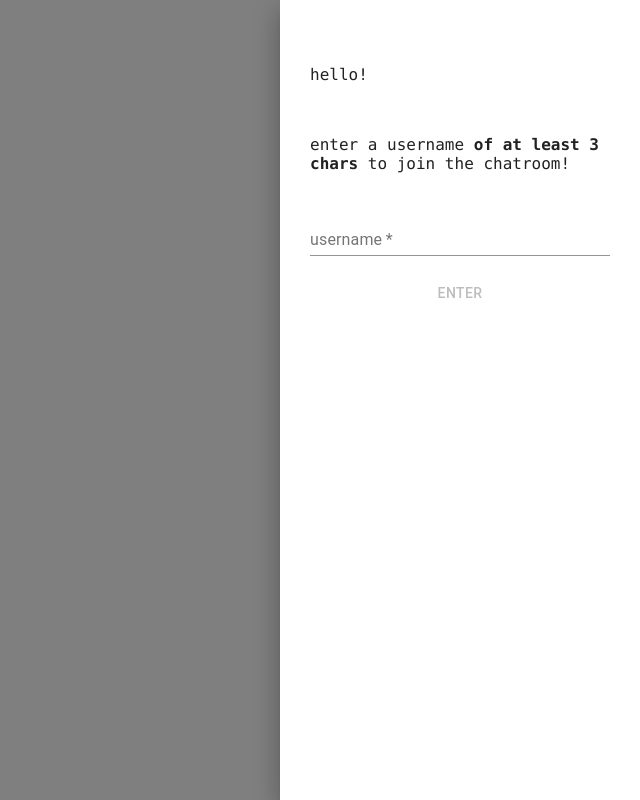
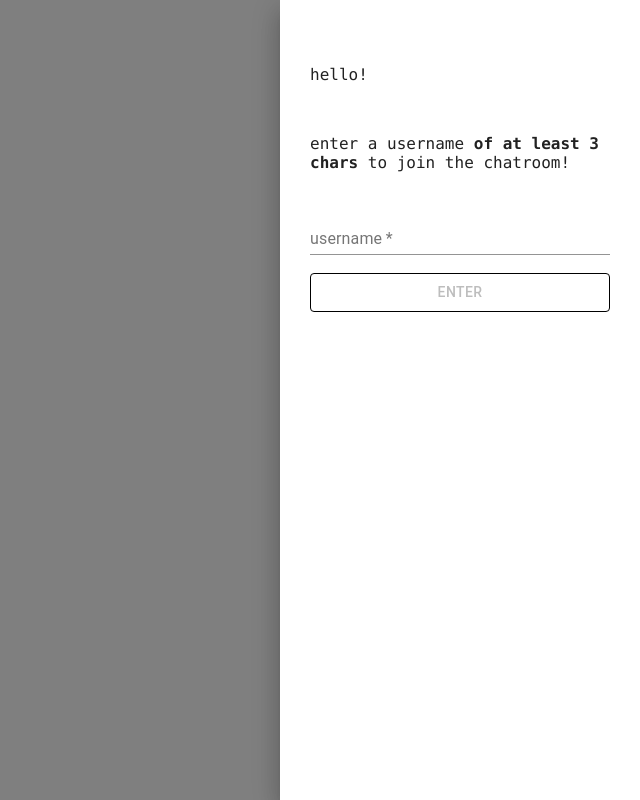
Before and after one commit to dhclx/chat, a React (Create React App) app in the folder client/: page / in a window 1280 px wide. Shown: the whole page, without its empty margins (640-1280 px from the left). Built offline with nearby package versions, Linux system fonts and the light colour scheme; no server answers.

Commit message:
Finalize login form

```diff
--- a/client/src/components/login/LoginForm.tsx
+++ b/client/src/components/login/LoginForm.tsx
@@ -14,12 +14,22 @@ const useStyles = makeStyles({
     display: 'flex',
     flexDirection: 'column',
     justifyContent: 'space-evenly'
+  },
+  disabledButton: {
+    backgroundColor: 'white',
+    border: '1px solid black',
+    color: 'black'
+  },
+  button: {
+    backgroundColor: 'black',
+    border: '1px solid black',
+    color: 'white'
   }
 });
 
 const LoginForm: React.FunctionComponent = () => {
   const classes = useStyles();
-  const { login, socket, user} = useContext(UserContext);
+  const { login, socket, user } = useContext(UserContext);
   const [username, setUsername] = useState<string>('');
 
   useEffect(() => {
@@ -49,6 +59,7 @@ const LoginForm: React.FunctionComponent = () => {
         required
       />
       <Button
+        className={!(username.length > 2 && (username !== 'admin')) ? classes.disabledButton : classes.button}
         disabled={!(username.length > 2 && (username !== 'admin'))}
         onClick={() => handleLogin()}
       >
```
